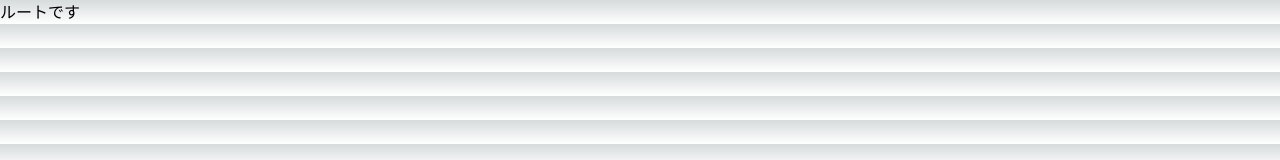
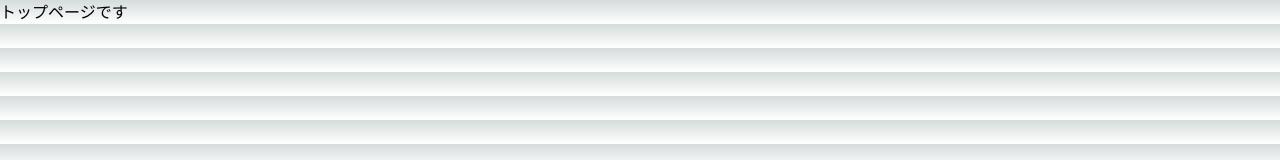
Before and after one commit to takahiro-maekawa/imageViewer2Test, a Next.js app in the folder image_viewer_app/: page / in a window 1280 px wide. Shown: the top 160 px of the page. Built offline with nearby package versions, Linux system fonts and the light colour scheme.

Commit message:
Lambdaでホスティングしたサービスで認証できるようにする #21
環境変数を適切に入れてみた

```diff
--- a/image_viewer_app/next.config.js
+++ b/image_viewer_app/next.config.js
@@ -15,6 +15,13 @@ const nextConfig = {
   serverRuntimeConfig: {
     myPort: process.env.PORT || 3000, // 環境変数PORTが設定されていない場合は3000を使用
   },
+  env: {
+    NEXTAUTH_URL: process.env.NEXTAUTH_URL,
+    GOOGLE_CLIENT_ID: process.env.GOOGLE_CLIENT_ID,
+    GOOGLE_CLIENT_SECRET: process.env.GOOGLE_CLIENT_SECRET,
+    NEXTAUTH_SECRET: process.env.NEXTAUTH_SECRET,
+    AUTH_TRUST_HOST: process.env.AUTH_TRUST_HOST,
+  },
   output: 'standalone',
 }
 
--- /dev/null
+++ b/image_viewer_app/src/app/healthcheck/page.tsx
@@ -0,0 +1,3 @@
+export default function HealthCheckPage() {
+  return <div>Health Check</div>;
+}
--- a/image_viewer_app/src/app/page.tsx
+++ b/image_viewer_app/src/app/page.tsx
@@ -1,3 +1,5 @@
 export default function Home() {
-  return (<>ルートです</>)
+  return (<>
+    トップページです
+  </>)
 }
```
Also changed, not shown: 1 other file (tests, documents, lock files or other folders).
